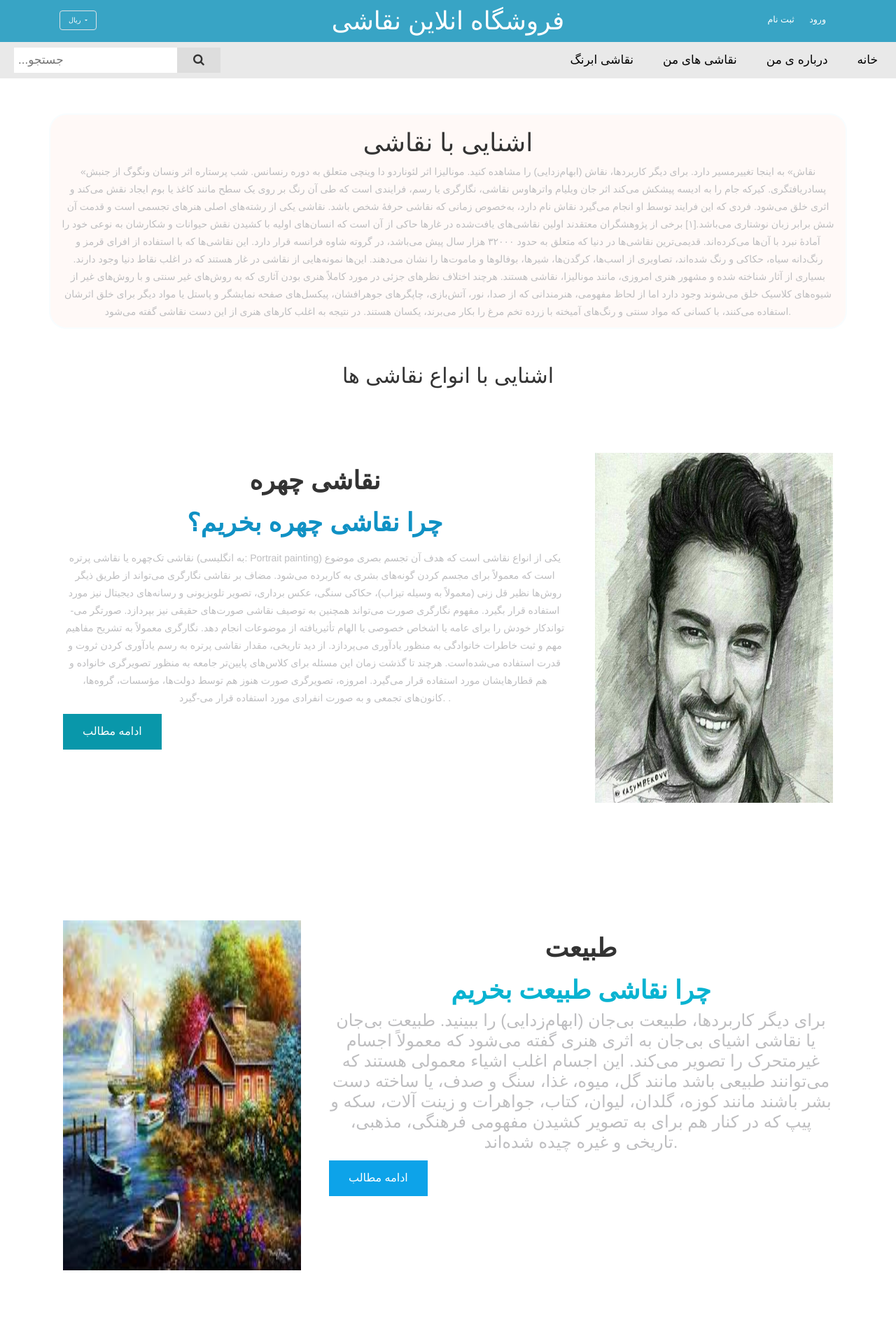
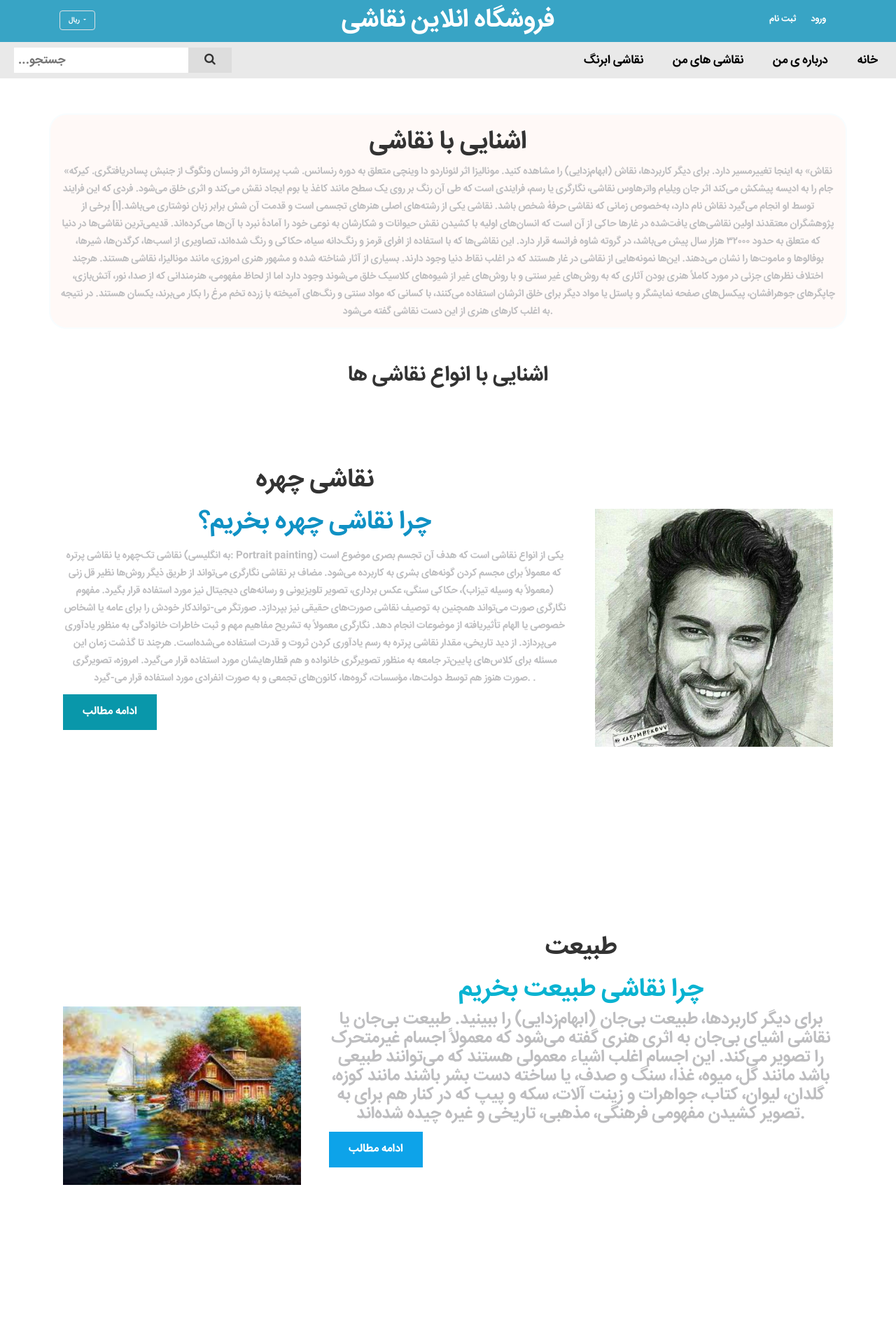
Before and after one commit to hamidrezabasiri/hamid-and-babak, a PHP site: page / in a window 1280 px wide. Shown: the top 1896 px of the page at 70% size. Run offline with PHP 8.4, Linux system fonts and the light colour scheme; some libraries are stand-ins or nearby versions.

Commit message:
added iranSans font fot all pages and solved some visual issues with images and header links text-decoration styles

```diff
--- /dev/null
+++ b/CSS/font_imports.css
@@ -0,0 +1,33 @@
+@font-face {
+    src: url(../FONTS/IRANSansWeb_Bold.ttf);
+    font-family: "iranSans";
+}
+@font-face {
+    src: url(../FONTS/yekannumbers-regular.woff);
+    font-family: "Yekan";
+}
+.Yekan {
+    font-family: "Yekan";
+    font-weight: bold;
+}
+.iranSans {
+    font-family: "iranSans";
+}
+input {
+    font-family: "iranSans";
+}
+input::-webkit-input-placeholder {
+    font-family: "iranSans";
+}
+input::-moz-placeholder {
+    font-family: "iranSans";
+}
+input:-ms-input-placeholder {
+    font-family: "iranSans";
+}
+input::-ms-input-placeholder {
+    font-family: "iranSans";
+}
+input::placeholder {
+    font-family: "iranSans";
+}
--- a/CSS/index.css
+++ b/CSS/index.css
@@ -37,7 +37,9 @@ header {
     text-decoration: none;
     color: white;
 }
-* {box-sizing: border-box;}
+* {
+    box-sizing: border-box;
+}
 
 body {
     margin: 0;
@@ -57,9 +59,16 @@ body {
     padding: 14px 16px;
     text-decoration: none;
     font-size: 17px;
+    position: relative;
 }
 
-.topnav a:hover {
+.topnav a:hover::after {
+    content: "";
+    position: absolute;
+    top: 0;
+    left: 0;
+    bottom: 0;
+    right: 0;
     border-bottom: 3px solid #38a4c5;
 }
 
@@ -67,7 +76,7 @@ body {
     float: left;
 }
 
-.topnav input[type=text] {
+.topnav input[type="text"] {
     padding: 6px;
     margin-top: 8px;
     font-size: 17px;
@@ -93,7 +102,9 @@ body {
     .topnav .search-container {
         float: none;
     }
-  .topnav a, .topnav input[type=text], .topnav .search-container button {
+    .topnav a,
+    .topnav input[type="text"],
+    .topnav .search-container button {
         float: none;
         display: block;
         text-align: left;
@@ -101,28 +112,28 @@ body {
         margin: 0;
         padding: 14px;
     }
-  .topnav input[type=text] {
+    .topnav input[type="text"] {
         border: 1px solid #ccc;
     }
 }
 
-.ccc{
+.ccc {
     margin-right: 10px;
 }
 
-.ccc:hover{
+.ccc:hover {
     text-decoration: none;
 }
 
-.ggg{
+.ggg {
     margin-left: 20px;
 }
 
-.fa{
+.fa {
     width: 50px;
 }
 
-.ashnayi{
+.ashnayi {
     background-color: rgb(255, 249, 247);
     border: 2px solid rgb(248, 253, 255);
     border-radius: 25px;
@@ -130,13 +141,13 @@ body {
     margin-top: 50px;
 }
 
-.anva{
+.anva {
     text-align: center;
     margin-top: 50px;
 }
 
 * {
-  box-sizing:border-box;
+    box-sizing: border-box;
 }
 
 body {
@@ -150,7 +161,7 @@ body {
 .www:after {
     content: "";
     display: table;
-  clear: both
+    clear: both;
 }
 
 .column-66 {
@@ -176,8 +187,10 @@ body {
 
 img {
     display: block;
-  height: auto;
     max-width: 100%;
+    max-height: 100%;
+    -o-object-fit: contain;
+    object-fit: contain;
 }
 
 @media screen and (max-width: 1000px) {
@@ -191,11 +204,11 @@ img {
     }
 }
 
-.cen{
+.cen {
     text-align: center;
 }
 
-img{
+img {
     width: 500px;
     height: 500px;
 }
@@ -232,6 +245,8 @@ img{
     font-weight: bold;
     font-size: 20px;
     border-radius: 0 3px 3px 0;
+    -moz-user-select: none;
+    -ms-user-select: none;
     user-select: none;
     -webkit-user-select: none;
 }
@@ -287,86 +302,87 @@ img{
     opacity: 1;
 }
 
-.kocholo{
+.kocholo {
     width: 500px;
     height: 80px;
 }
 
-.blue{
+.blue {
     background-color: rgb(22, 164, 189);
 }
 
-p{
+p {
     color: rgb(190, 190, 192);
     line-height: 25px;
 }
 
-h2, h3{
+h2,
+h3 {
     color: #fff;
 }
 
-h2{
+h2 {
     font-size: 18px;
 }
 
-.ftt{
+.ftt {
     background: rgb(20, 130, 173);
     padding: 8px 0;
 }
 
-footer{
+footer {
     margin-top: 200px;
 }
 
-.segment-one{
+.segment-one {
     text-align: center;
 }
 
-.segment-two{
+.segment-two {
     text-align: center;
 }
 
-.segment-three{
+.segment-three {
     text-align: center;
 }
 
-.segment-four{
+.segment-four {
     text-align: center;
 }
 
-.salam{
+.salam {
     text-decoration: none;
     color: rgb(180, 170, 170);
 }
 
-.salam:hover{
+.salam:hover {
     color: rgb(21, 151, 173);
 }
 
-.by{
+.by {
     list-style-type: none;
 }
 
-.salamm{
+.salamm {
     text-decoration: none;
     color: rgb(24, 21, 21);
     margin-left: -150px;
 }
 
-.salamm:hover{
+.salamm:hover {
     color: rgb(21, 151, 173);
     text-decoration: none;
 }
 
-.dddd{
+.dddd {
     height: 500px;
     width: 700px;
 }
 
-.ohmygod{
+.ohmygod {
     margin-left: -70px;
 }
 
-.cccccc{
+.cccccc {
     background-color: rgb(226, 224, 224);
 }
--- a/index.html
+++ b/index.html
@@ -7,16 +7,17 @@
     <script src="https://kit.fontawesome.com/cced6ca7a1.js" crossorigin="anonymous"></script>
     <link rel="stylesheet" href="/path/to/flickity.css" media="screen">
     <link rel="stylesheet" href="https://cdnjs.cloudflare.com/ajax/libs/font-awesome/4.7.0/css/font-awesome.min.css">
-    <link rel="stylesheet" href="./CSS/index.css">
+    <link rel="stylesheet" href="CSS/font_imports.css">
+    <link rel="stylesheet" href="CSS/index.css">
     <title>online shop</title>
 </head>
-<body>
+<body class="iranSans">
     <!-- header-->
-    <header>
+    <header >
         <div class="container">
             <div class="row">
                 <div class="col-md-4 col-sm-12 col-12">
-                    <div class="btn-group">
+                    <div class="btn-group iranSans">
                         <button class="btn border dropdown-toggle my-md-4 my-2 text-white"
                         data-toggle="dropdown"
                         aria-haspopup="true"
@@ -24,7 +25,7 @@
                         >
                         ریال
                         </button>
-                        <div class="dropdown-menu">
+                        <div class="dropdown-menu iranSans">
                             <a href="#" class="dropdown-item">دلار</a>
                         </div>
                     </div>
```
Also changed, not shown: forget.html (+11 -10 lines), result.html (+10 -10 lines), sabtnam.html (+16 -15 lines), singin.html (+11 -10 lines). Lines whose indentation alone changed are shown as unchanged.
